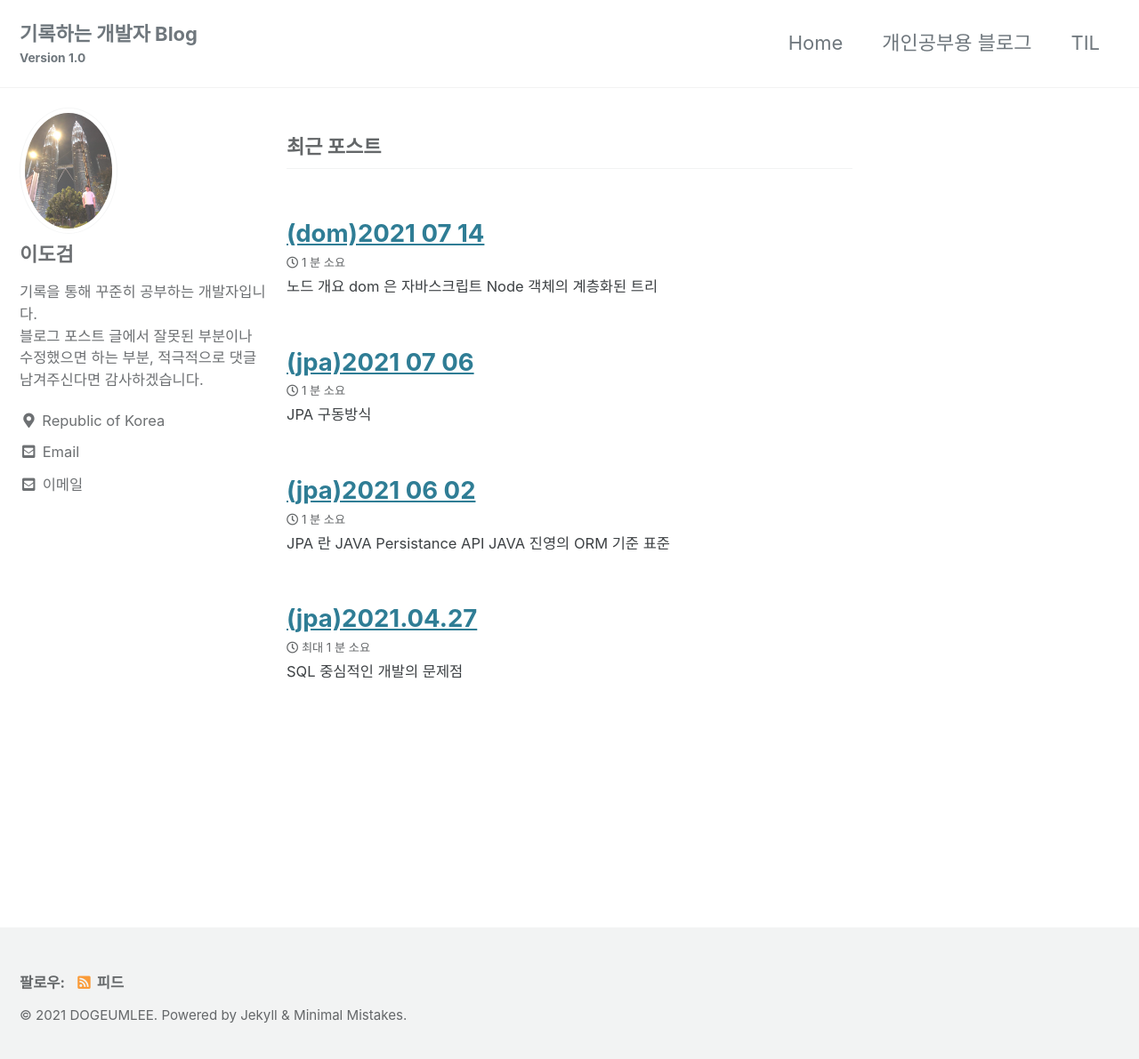
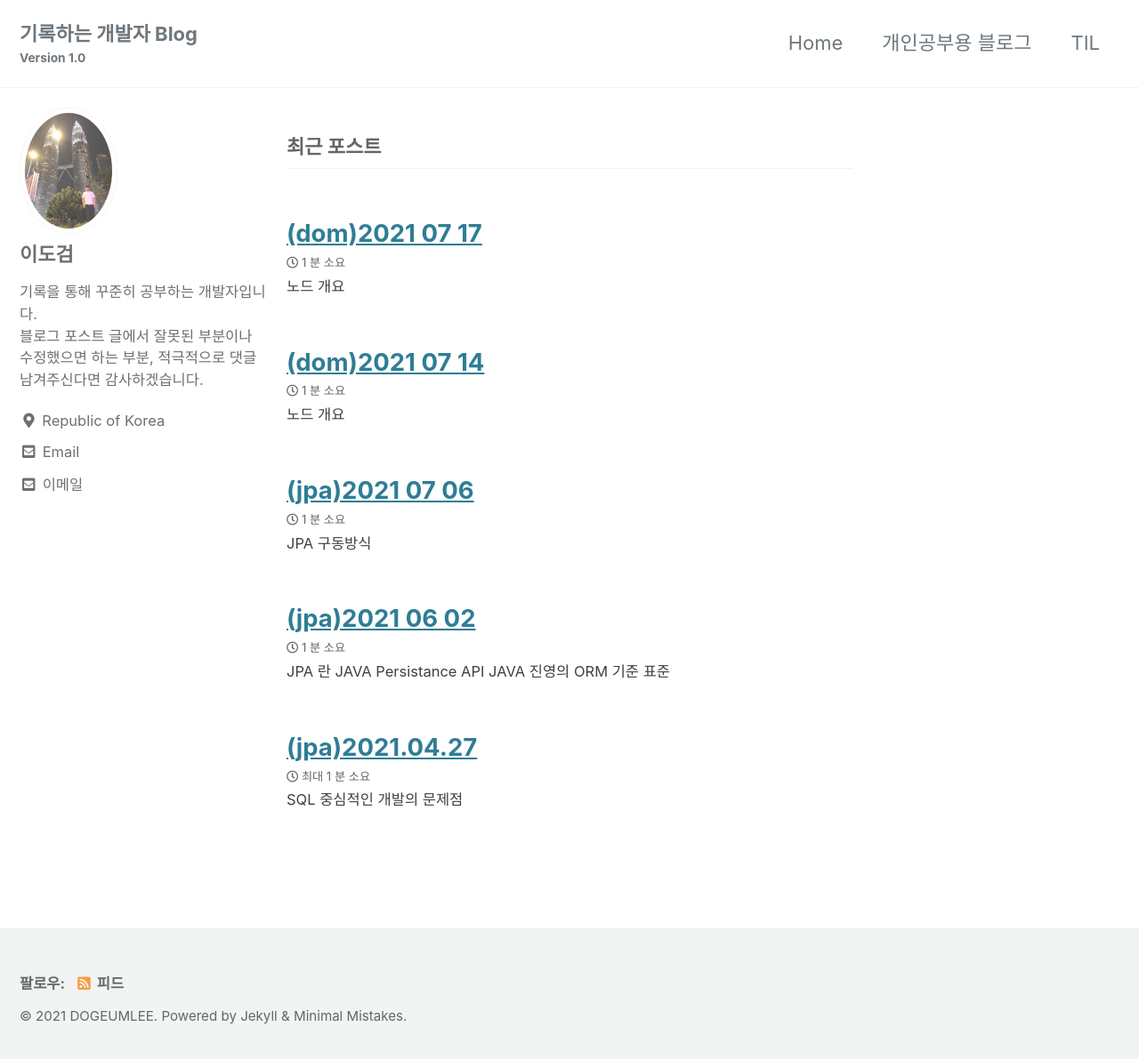
Before and after one commit to kyunyan/kyunyan.github.io, a Jekyll site: the page built from index.html, in a window 1280 px wide and 1198 px high. Shown: the top 1191 px of the window at 89% size. Built offline with Jekyll 4.4.1, drawn with Linux system fonts in a browser that asks for light colours; cached includes are drawn as plain includes; the list of posts is cut into pages by our own code; part of the change alters nothing that is shown.

Commit message:
dom study

````diff
--- /dev/null
+++ b/_posts/TIL/2021-07-17-(dom)2021-07-17.md
@@ -0,0 +1,116 @@
+# 노드 개요
+
+4. 노드를 다루기 위한 속성 및 메서드
+모든 노드 개체는 속성과 메서드를 1차적으로 Node 개체로부터 상속받는다.
+노드 인터페이스에서 제공되는 속성 및 메서드 외에 document, HTMLElement, HTML*Element 인터페이스와 같은 하위 노드 인터페이스에서도 수많은 관련 속성 및 메소드가 제공된다.
+
+- NODE 속성
+childNodes , firsthChild, lastChild, nextSibling, nodeName, nodeType
+nodeValue, parentNode, previousSibling
+
+- Node 메서드
+appendChild(), cloneNode(). compareDocumentPosition(), contains(),
+hasChildNodes(). insertBefore(). isEqualNode(), removeChild(),
+replaceChild()
+
+- Document 메서드
+document.createElement()
+document.createTextNode()
+
+- Html *Element 속성
+innerHTML, outerHTML, textContent, innerText, outerText, firstElementChild, lastElementChild ,
+nextElementChild, previousElementChild, children
+
+- HTML element 메서드
+insertAdjacentHTML()
+
+5. 노드의 유형과 이름 식별하기
+모든 노드는 Node로부터 상속받는 nodeType 및 nodeName 속성을 가진다.
+ex) text 노드는 nodeType 코드가 3이며 nodeName = #text 이다
+
+```html
+<!DOCTYPE html>
+<html lang="en">
+<body>
+    <a href="#">Hi</a>  <!-- 상속받은 HTMLAnchorElement -->
+    <script>
+        /*
+            NODE.DOCUMENT_TYPE.NODE === 10 이므로 DOCUMENT_TYPE_NODE 또는 nodetype 10
+        */
+        console.log(document.doctype.nodeName ,  /* html 이 기록됨. document.doctype을 시도하면 <!DOCTYPE html> 을 얻을 수 있음 */
+            document.doctype.nodeType       // DOCUMENT_TYPE_NODE 에 매핑되는 10이 기록됨
+        )
+
+        // Node.DOCUMENT_CODE === 9 이므로 DOCUEMNT_CODE 또는 nodetype 9
+        console.log(
+            document.nodeName,   // # document 가 기록됨
+            document.nodeType    // DOCUMENT_NODE 에 매핑되는 9 가 기록됨
+        );
+
+        /*
+            Node.DOCUMENT_FRAGMENT_CODE === 11 이므로 DOCUMENT_FRAGMENT_NODE 또는 nodeType 11
+        */
+        console.log(
+            document.createDocumentFragment().nodeName ,  // #document-fragment 가 기록됨
+            document.createDocumentFragment().nodeType    // DOCUMENT_FRAGMENT_CODE 에 매핑되는 11이 기록됨
+        )
+
+        /*
+            Node.ELEMENT_CODE === 1 이므로 ELEMENT_NODE 또는 nodeType 1
+        */
+        console.log(
+            document.querySelector("a").nodeName ,          // 'A' 가 기록됨
+            document.querySelector("a").nodeType            // ELEMENT_NODE 에 매핑되는 1이 기록됨
+        )
+
+        /*
+            Node.TEXT_NODE === 3 이므로 TEXT_NODE 또는 nodeType 3
+        */
+        console.log(
+            document.querySelector("a").firstChild.nodeName ,    // #text 가 기록됨
+            document.querySelector("a").firstChild.nodeType     // TEXT_NODE 에 매핑되는 3이 기록됨
+        )
+    </script>
+</body>
+</html>
+```
+
+명확하지 않는 노드의 유형을 판별하는 가장 빠른 방법은 nodeType 속성을 확인하는 것이다.
+```html
+<!DOCTYPE html>
+<html lang="en">
+<body>
+    <a href="#">Hi</a>  <!-- 상속받은 HTMLAnchorElement -->
+    <script>
+        // <a> 는 ELEMENT_NODE 인가?
+        console.log(document.querySelector("a").nodeType === 1);        // <a>는 Element 노드 이므로  true가 리고됨
+
+        // 또는 숫자 값 1을 가지고 속성인 Node.ELEMENT_NODE 를 사용
+        console.log(document.querySelector("a").nodeType === Node.ELEMENT_NODE); // <a>가 Element 노드이므로 trye 가 기록됨
+    </script>
+</body>
+</html>
+```
+
+6. 노드 값 가져오기
+nodeValue 속성은 Text와 Component를 제외한 대부분 노드 유영에서는 null 값을 반환한다.
+이속성의 용도는 Text와 Component 노드에서 실제 텍스트 문자열을 추출하는데 초점을 맞추고 있다.
+```html
+<!DOCTYPE html>
+<html lang="en">
+<body>
+    <a href="#">Hi</a>  <!-- 상속받은 HTMLAnchorElement -->
+    <a href="#">Hi</a>
+    <script>
+       /* DOCUMENT_TYPE_NODE , DOCUMENT_CODE, DOCUMENT_FRAGMENT_NODE, ELEMENT_NODE 에 대해서는 null을 기록*/
+       console.log(document.doctype.nodeValue);
+       console.log(document.nodeValue);
+       console.log(document.createDocumentFragment().nodeValue);
+       console.log(document.querySelector("a").nodeValue);
+
+       // 텍스트 문자열을 기록
+       console.log(document.querySelector("a").firstChild.nodeValue);       // Hi
+    </script>
+</body>
+</html>
+```
````
Also changed, not shown: _posts/TIL/2021-07-14-(dom)2021-07-14.md (+7 -4 lines).
